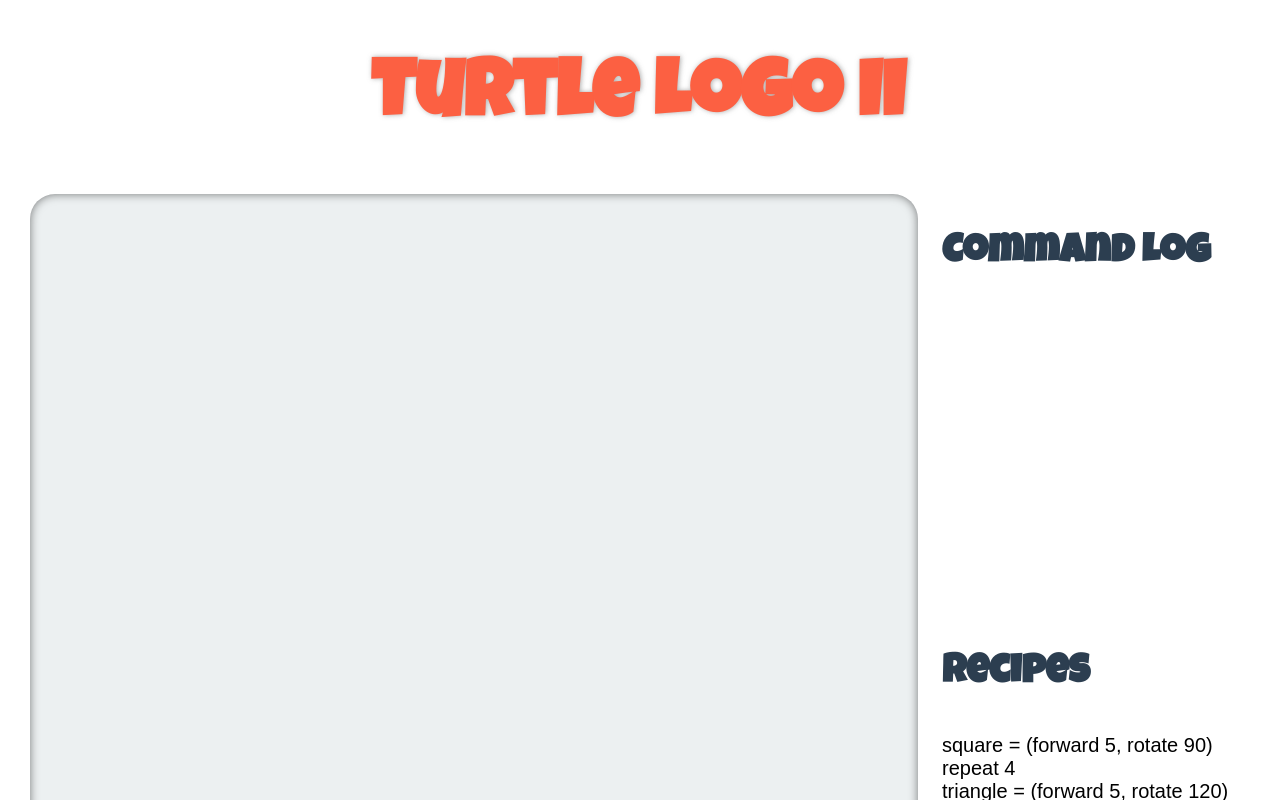
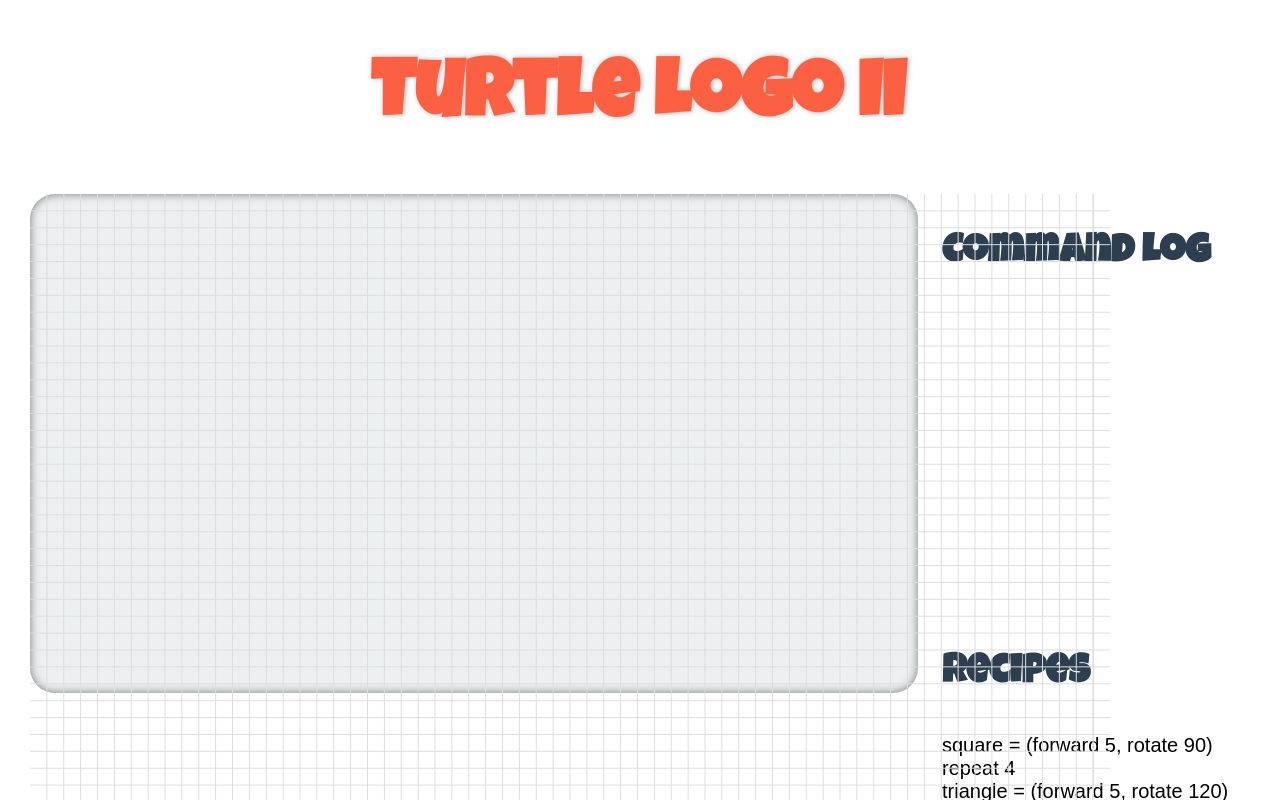
Before and after one commit to gopher-snakes-2013/game-canvas, a plain HTML site: page index.html in a window 1280 px wide. Drawn offline with nearby package versions, Linux system fonts and the light colour scheme.

Commit message:
fixed line draw length discrepency

```diff
--- a/css/style.css
+++ b/css/style.css
@@ -76,13 +76,13 @@ header {
   padding-top: 56.25%;
 }
 
-#sprite-canvas {
+#grid-canvas {
   position: absolute;
   top: 0;
   left: 0;
   bottom: 0;
   right: 0;
-  z-index: 0;
+  z-index: 1;
   float: left;
 }
 
@@ -92,9 +92,9 @@ header {
   left: 0;
   bottom: 0;
   right: 0;
-  z-index: 1;
+  background: #ecf0f1;
+  z-index: 0;
   float: left;
-  background: #ecf0f1;
   border-radius:25px;
   box-shadow:inset 0px 0px 10px rgba(0,0,0,.5);
 }
--- a/public/javascripts/application_controller.js
+++ b/public/javascripts/application_controller.js
@@ -22,6 +22,8 @@ ApplicationController.prototype.initializeGame = function(){
   this.canvases = contextArray
   this.placeCanvasAxesInTheMiddle(contextArray)
   this.sprite.draw()
+  this.grid.makeGridLines()
+
 }
 
 ApplicationController.prototype.updateDimensionsOnResizeAndPrepareCanvas = function(){
@@ -128,27 +130,17 @@ ApplicationController.prototype.caseStatement = function(action, magnitude) {
 
   } else {
 
-    magnitude = Math.sqrt(magnitude) * 5
-
     if (action === "forward" || action === "fd") {
-
-      for (var i=0; i<magnitude; i++) {
-        this.sprite.move(magnitude, 0)
-        this.path.drawLine(magnitude,0)
-      }
+      this.path.drawLine(magnitude)
+      this.sprite.move(magnitude, 0)
 
     } else if (action === "backward" || action === "bk") {
-      for (var i=0; i<magnitude; i++) {
-        this.sprite.move(-magnitude, 0)
-        this.path.drawLine(-magnitude,0)
-      }
+      this.path.drawLine(-magnitude)
+      this.sprite.move(-magnitude, 0)
 
     } else if (action === "move" || action === "mv") {
-
-      for (var i=0; i<magnitude; i++) {
-        this.sprite.move(magnitude, 0)
-        this.path.context.translate(magnitude,0)
-      }
+      this.path.context.translate(magnitude,0)
+      this.sprite.move(magnitude, 0)
 
     } else {
       alert("Try Again")
--- a/public/javascripts/grid.js
+++ b/public/javascripts/grid.js
@@ -2,6 +2,8 @@ var Grid = function(color){
   this.canvas = document.getElementById('grid-canvas')
   this.lineColor = color
   this.context = this.prepareContext()
+  this.width = this.gridWidth()
+  this.height = this.gridHeight()
 }
 
 Grid.prototype.prepareContext = function(){
@@ -22,6 +24,25 @@ Grid.prototype.rotate = function(degrees) {
   this.context.rotate(degrees*Math.PI/180.0)
 }
 
+Grid.prototype.gridWidth = function() {
+    return this.canvas.width / 64;
+  }
+
+ Grid.prototype.gridHeight = function() {
+    return this.canvas.height / 36;
+  }
+
 Grid.prototype.makeGridLines = function(){
-
+  this.context.beginPath();
+    for (var y=this.gridHeight(); y<this.canvas.height; y+=this.gridHeight()) {
+      this.context.moveTo(0, y);
+      this.context.lineTo(this.canvas.width, y);
+    }
+    for (var x=this.gridWidth(); x<this.canvas.width; x+=this.gridWidth()) {
+      this.context.moveTo(x, 0);
+      this.context.lineTo(x, this.canvas.height);
+    }
+    this.context.strokeStyle = "#ddd";
+    this.context.closePath();
+    this.context.stroke();
 }
--- a/public/javascripts/path.js
+++ b/public/javascripts/path.js
@@ -2,20 +2,33 @@ var Path = function(color) {
   this.canvas = document.getElementById('path-canvas')
   this.lineColor = color
   this.context = this.prepareContext()
+  this.width = this.gridWidth()
+  this.height = this.gridHeight()
 }
 
 Path.prototype.prepareContext = function(){
   return this.canvas.getContext("2d")
 }
 
-Path.prototype.drawLine = function(x,y){
+Path.prototype.drawLine = function(x){
+  console.log("drawLine for", this.width*x, "pixels")
+  this.context.beginPath()
   this.context.moveTo(0, 0)
-  this.context.lineTo(x, y)
-  this.context.translate(x,y)
+  this.context.lineTo(this.width*x, 0)
   this.context.strokeStyle = this.lineColor
+  this.context.closePath()
   this.context.stroke()
+  this.context.translate(this.width*x,0)
 }
 
 Path.prototype.rotate = function(degrees) {
   this.context.rotate(degrees*Math.PI/180.0)
 }
+
+Path.prototype.gridWidth = function() {
+    return this.canvas.width / 64;
+  }
+
+Path.prototype.gridHeight = function() {
+  return this.canvas.height / 36;
+}
--- a/public/javascripts/sprite.js
+++ b/public/javascripts/sprite.js
@@ -1,16 +1,16 @@
 var Sprite = function(avatar){
-  this.currentX=0
-  this.currentY=0
+  this.canvas = document.getElementById('sprite-canvas')
   this.img = new Image()
   this.img.src = avatar
   this.context = this.prepareContext()
   this.dimension = 40
   this.offset = this.dimension/2
+  this.width = this.gridWidth()
+  this.height = this.gridHeight()
 }
 
 Sprite.prototype.prepareContext = function() {
-  var SpriteCanvas = document.getElementById('sprite-canvas')
-  return SpriteCanvas.getContext("2d")
+  return this.canvas.getContext("2d")
 }
 
 Sprite.prototype.draw = function(){
@@ -23,7 +23,7 @@ Sprite.prototype.clearScreen = function(){
 
 Sprite.prototype.move = function(x, y){
   this.clearScreen()
-  this.context.translate(x,0)
+  this.context.translate(this.width*x,0)
   this.draw()
 }
 
@@ -32,3 +32,11 @@ Sprite.prototype.rotate = function(degrees){
   this.context.rotate(degrees*Math.PI/180.0)
   this.draw()
 }
+
+Sprite.prototype.gridWidth = function() {
+  return this.canvas.width / 64;
+  }
+
+Sprite.prototype.gridHeight = function() {
+  return this.canvas.height / 36;
+}
```
